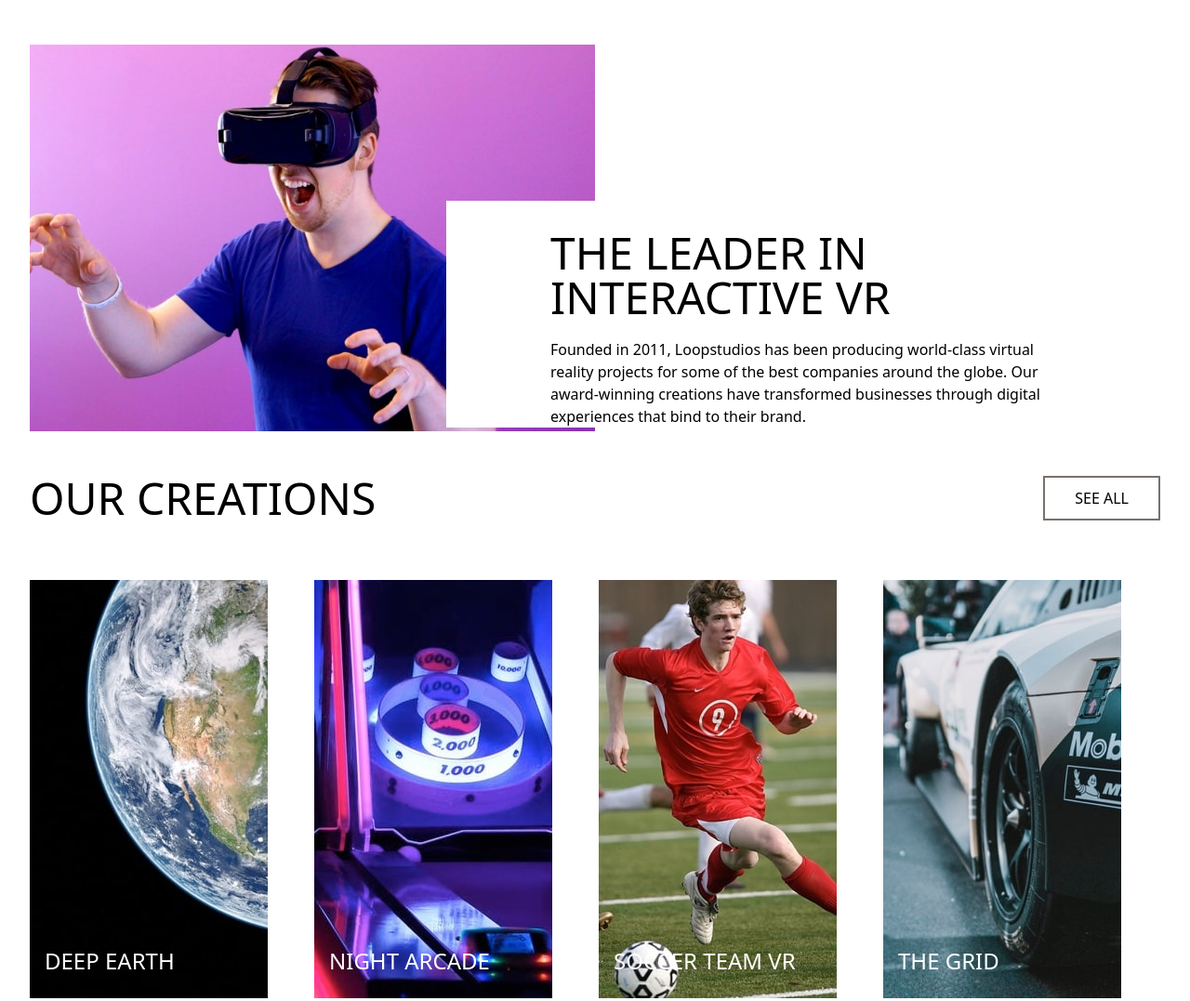
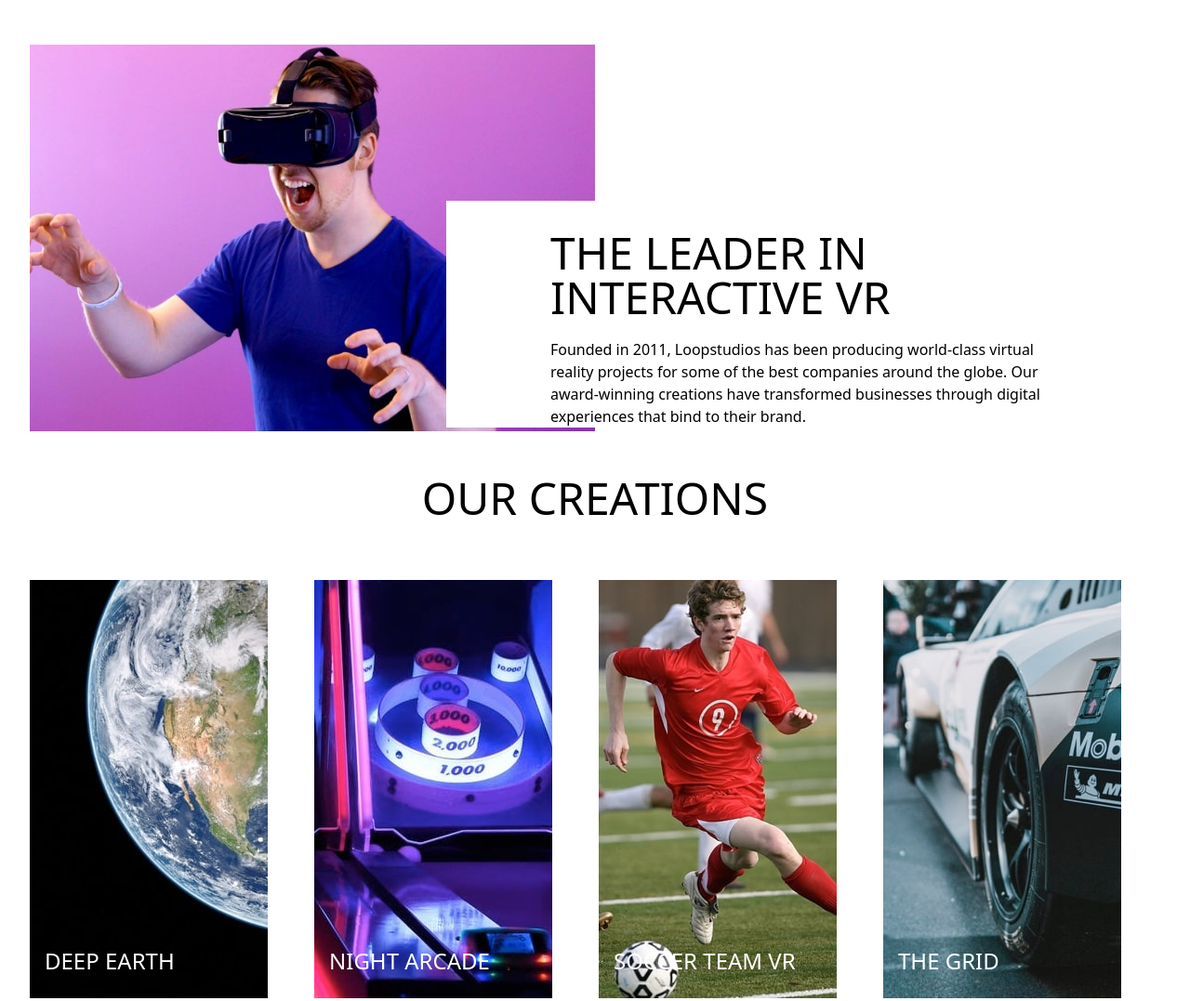
Before and after one commit to dougpassos/loopstudios-landing-page, a website built with Vite: page index.html in a window 1280 px wide. Shown: the top 1077 px of the page at 93% size. Built offline with nearby package versions, Linux system fonts and the light colour scheme.

Commit message:
retirar seeAll button sem função/ centralizar h3

```diff
--- a/index.html
+++ b/index.html
@@ -58,9 +58,8 @@
   </section>
 
   <section id="Our creations" class="py-12">
-    <div class="flex flex-row justify-between mb-16">
+    <div class="flex flex-row justify-center mb-16">
       <h3 class="text-5xl uppercase">Our creations</h3>
-      <button class="uppercase border-solid border-2 py-2 px-8 border-stone-500 w-18 h-auto">See all</button>
     </div>
     <div class="grid grid-cols-1 md:grid-cols-4 grid-rows-2 gap-2">
       <div class="inline-block">
```
